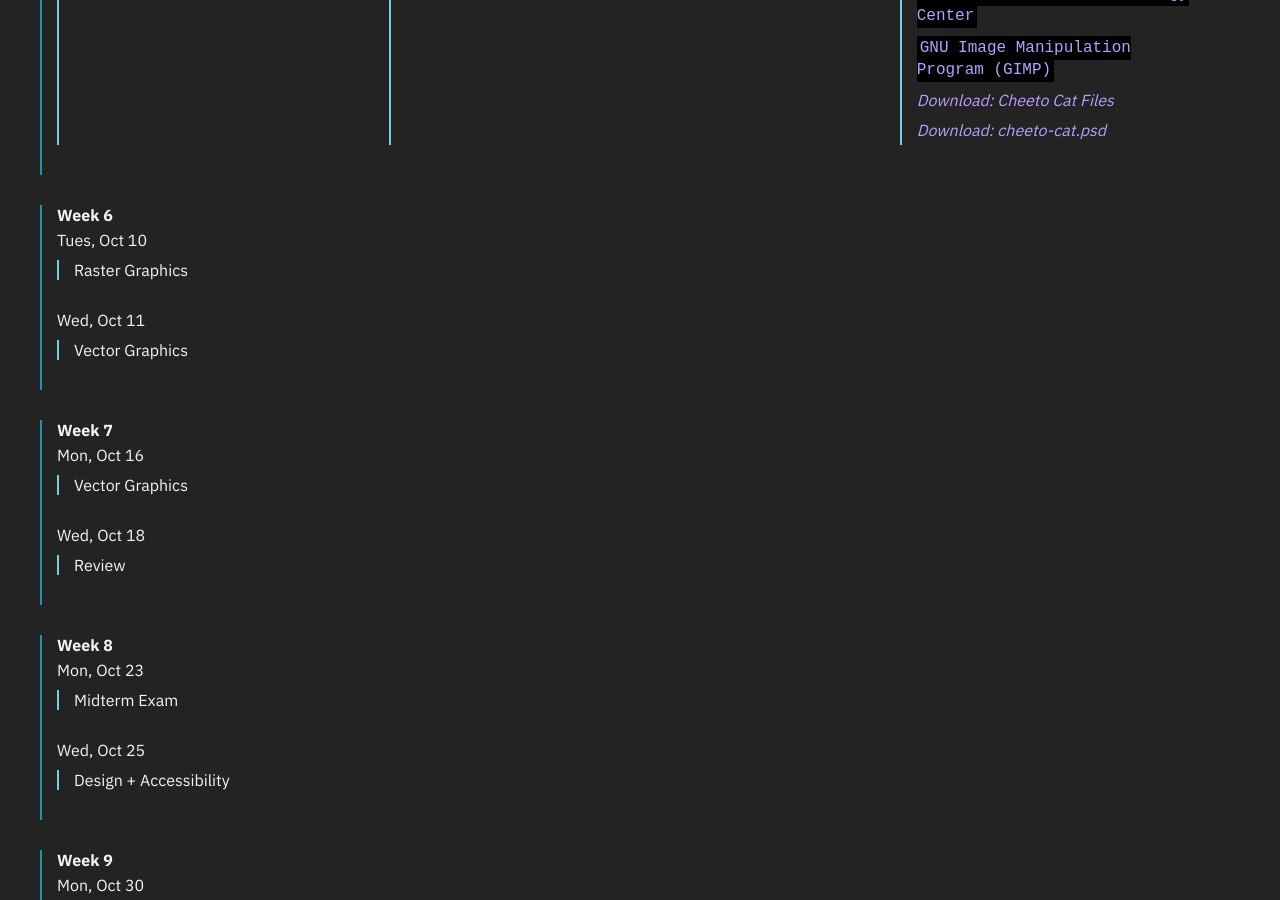
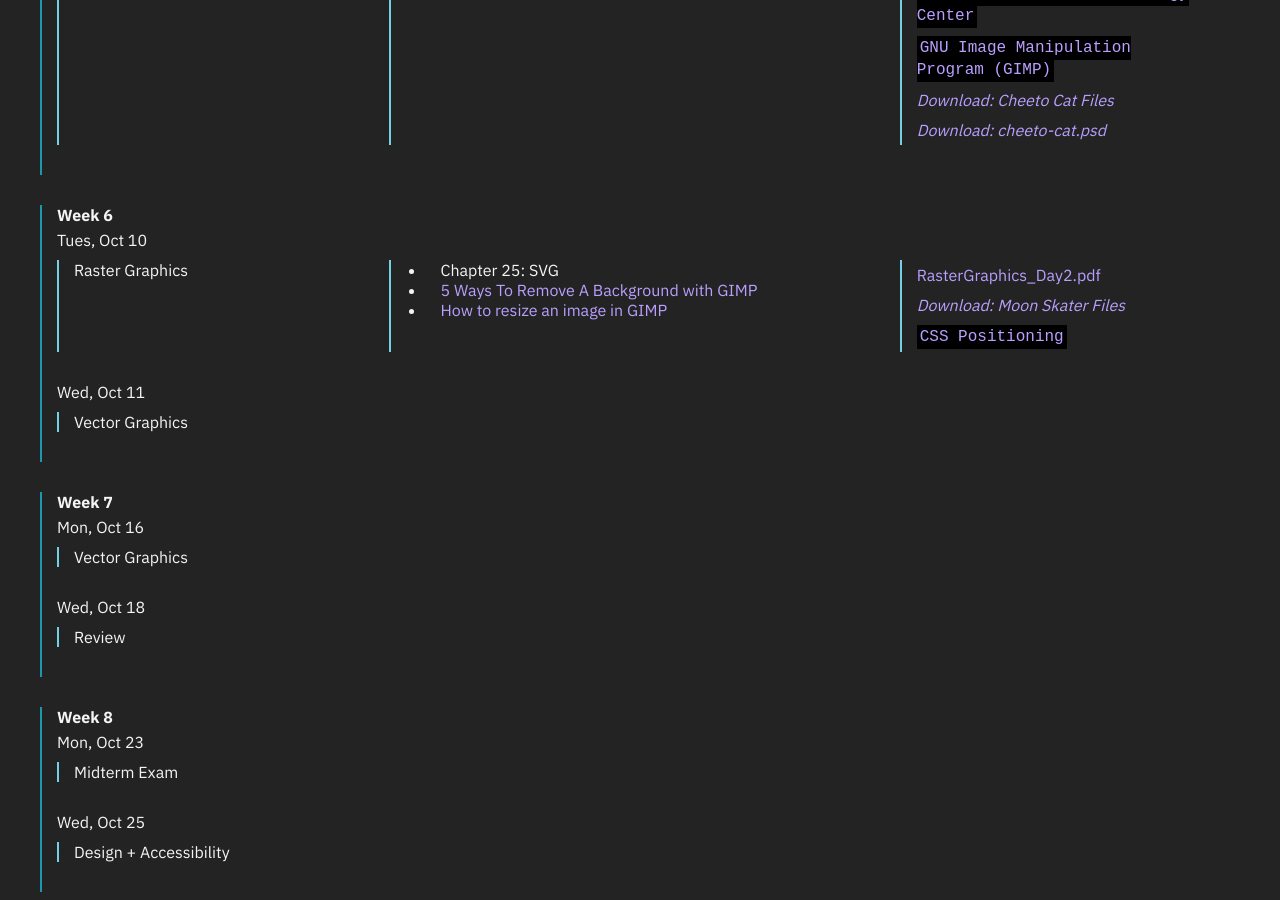
Before and after one commit to emilydidthis/CSCI-UA.004-Fall23, a Jekyll site: the page built from schedule.markdown, in a window 1280 px wide and 900 px high, scrolled down 1578 px. Built offline with Jekyll 4.4.1, drawn with Linux system fonts in a browser that asks for light colours.

Commit message:
raster graphics day 2

```diff
--- a/_data/schedule.yaml
+++ b/_data/schedule.yaml
@@ -132,10 +132,19 @@ schedule:
     classes:
       - topics: Raster Graphics
         assigned:
+        - "Chapter 25: SVG"
+        - <a href="https://www.youtube.com/watch?v=lOzSiOIipSM">5 Ways To Remove A Background with GIMP</a>
+        - <a href="https://www.youtube.com/watch?v=WTOFpAfXsSY">How to resize an image in GIMP</a>
         files:
-        - name:
-          path:
-          type:
+        - name: RasterGraphics_Day2.pdf
+          path: /assets/slides/05_RasterGraphics_Day2.pdf
+          type: slides
+        - name: "Download: Moon Skater Files"
+          path: /assets/files/moon-skater.zip
+          type: download
+        - name: CSS Positioning
+          path: https://developer.mozilla.org/en-US/docs/Web/CSS/position
+          type: external code
       - topics: Vector Graphics
         assigned:
         files:
```
Also changed, not shown: 11 other files.
